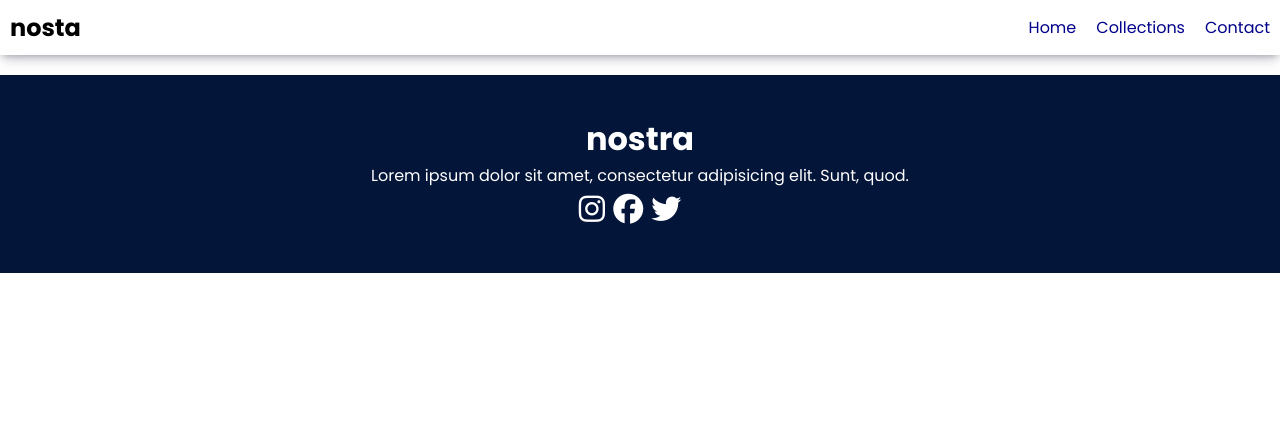
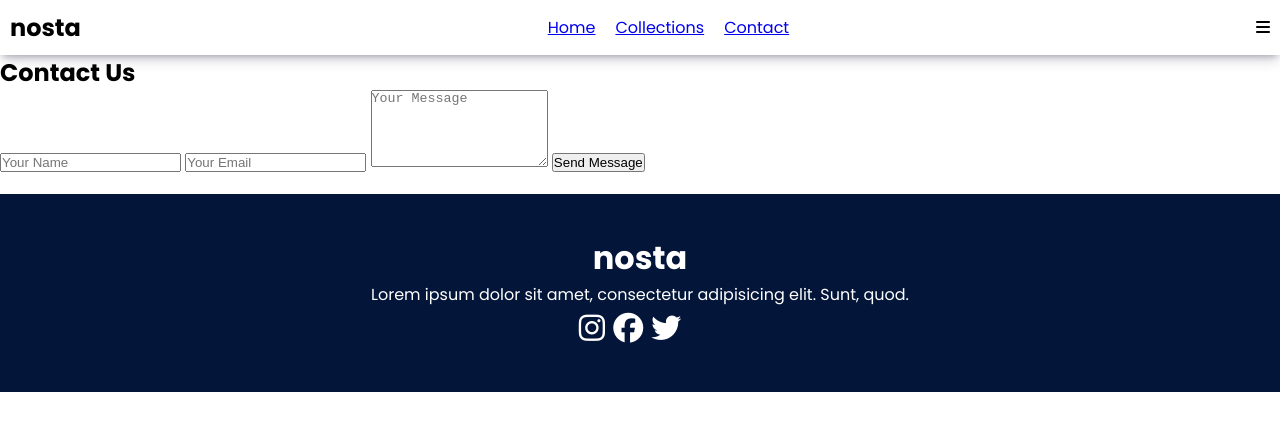
Before and after one commit to dineshjm77/shopping-web, a plain HTML site: page in.html in a window 1280 px wide. Drawn offline with Linux system fonts and the light colour scheme.

Commit message:
Update in.html

```diff
--- a/in.html
+++ b/in.html
@@ -1,52 +1,66 @@
 <!DOCTYPE html>
-<html>
-<meta charset="utf-8">
-<title>nosta</title>
-<link rel="stylesheet" href="style.css">
-<link rel="stylesheet" href="https://cdnjs.cloudflare.com/ajax/libs/font-awesome/6.6.0/css/all.min.css"
-    integrity="sha512-Kc323vGBEqzTmouAECnVceyQqyqdsSiqLQISBL29aUW4U/M7pSPA/gEUZQqv1cwx4OnYxTxve5UMg5GT6L4JJg=="
-    crossorigin="anonymous" referrerpolicy="no-referrer" />
-
-
+<html lang="en">
+<head>
+    <meta charset="utf-8">
+    <meta name="viewport" content="width=device-width, initial-scale=1.0">
+    <title>Contact - Nosta</title>
+    <link rel="stylesheet" href="style.css">
+    <link rel="stylesheet" href="https://cdnjs.cloudflare.com/ajax/libs/font-awesome/6.6.0/css/all.min.css"
+          integrity="sha512-Kc323vGBEqzTmouAECnVceyQqyqdsSiqLQISBL29aUW4U/M7pSPA/gEUZQqv1cwx4OnYxTxve5UMg5GT6L4JJg=="
+          crossorigin="anonymous" referrerpolicy="no-referrer">
+</head>
 <body>
-    <!--navbar-->
+    <!-- Navbar -->
     <nav class="navbar">
         <h1>nosta</h1>
         <div class="nav-links">
-            <p class="nav-link"><a href="index.html">Home</a></p>
-            <p class="nav-link"><a href="collection.html">Collections</a></p>
-            <p class="nav-link"><a href="in.html">Contact</a></p>
+            <a class="nav-link" href="index.html">Home</a>
+            <a class="nav-link" href="collection.html">Collections</a>
+            <a class="nav-link" href="in.html">Contact</a>
         </div>
-        <div class="manu" onclick="shownaw()">
+        <div class="menu" onclick="shownaw()">
             <i class="fa-solid fa-bars"></i>
         </div>
-
     </nav>
 
-    <!--fooder-->
-    <div class="fooder">
+    <!-- Side Navigation -->
+    <div class="side-nav">
+        <p class="close-btn" onclick="clousenaw()">
+            <i class="fa-solid fa-xmark" style="color: white;"></i>
+        </p>
+        <div class="sidenav-links">
+            <a class="sidenav-link" href="index.html">Home</a>
+            <a class="sidenav-link" href="collection.html">Collections</a>
+            <a class="sidenav-link" href="in.html">Contact</a>
+        </div>
+    </div>
+
+    <!-- Contact Form -->
+    <section class="contact">
+        <h1>Contact Us</h1>
+        <form>
+            <input type="text" placeholder="Your Name" required>
+            <input type="email" placeholder="Your Email" required>
+            <textarea placeholder="Your Message" rows="5" required></textarea>
+            <button type="submit">Send Message</button>
+        </form>
+    </section>
+
+    <!-- Footer -->
+    <footer class="fooder">
         <div class="fooder-con">
             <div class="fooder-box1">
-                <h1 class="text">nostra</h1>
+                <h1 class="text">nosta</h1>
                 <p>Lorem ipsum dolor sit amet, consectetur adipisicing elit. Sunt, quod.</p>
                 <div class="fooder-icon">
                     <i class="fa-brands fa-instagram"></i>
                     <i class="fa-brands fa-facebook"></i>
                     <i class="fa-brands fa-twitter"></i>
-
-
-
-
-
-
                 </div>
             </div>
+        </div>
+    </footer>
 
-
-
-
-            <script src="index.js"></script>
+    <script src="index.js"></script>
 </body>
-
-
 </html>
```
